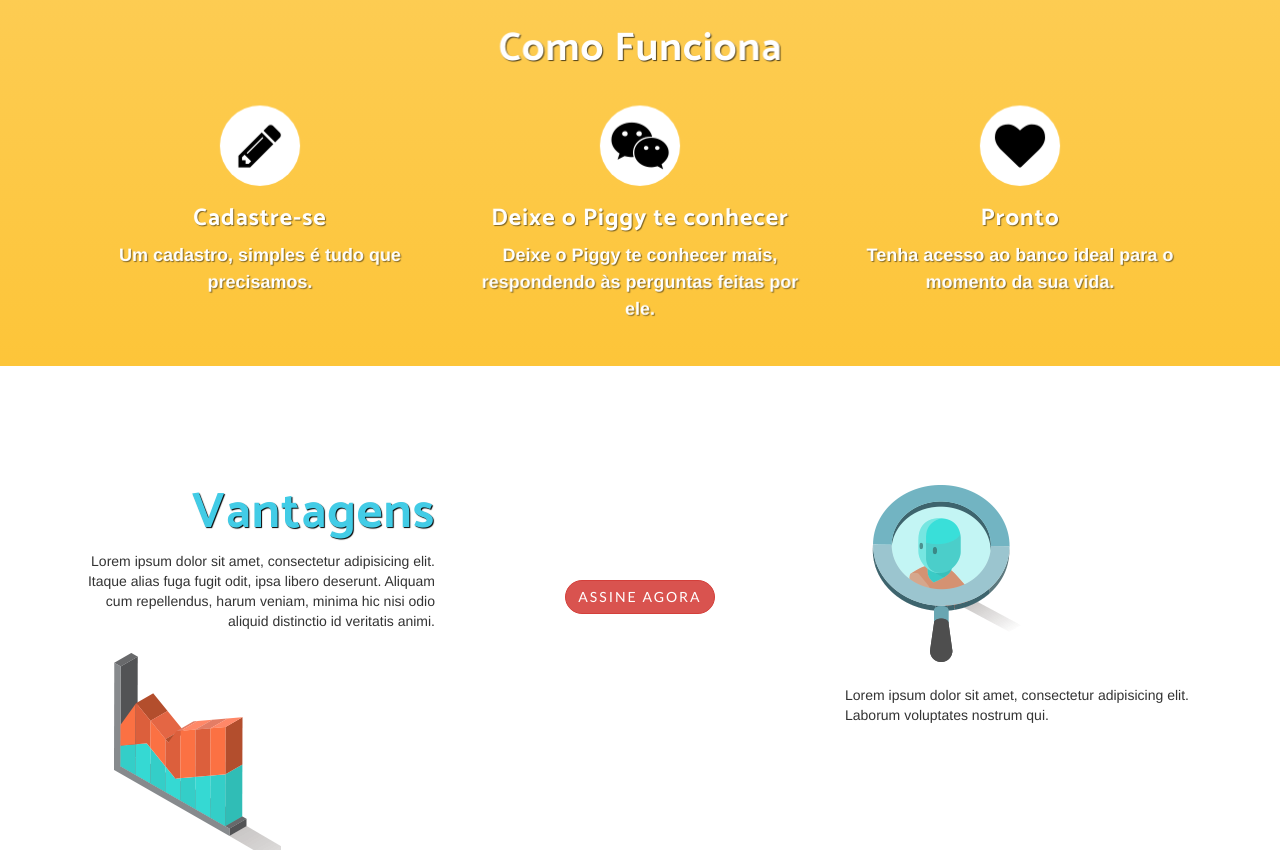
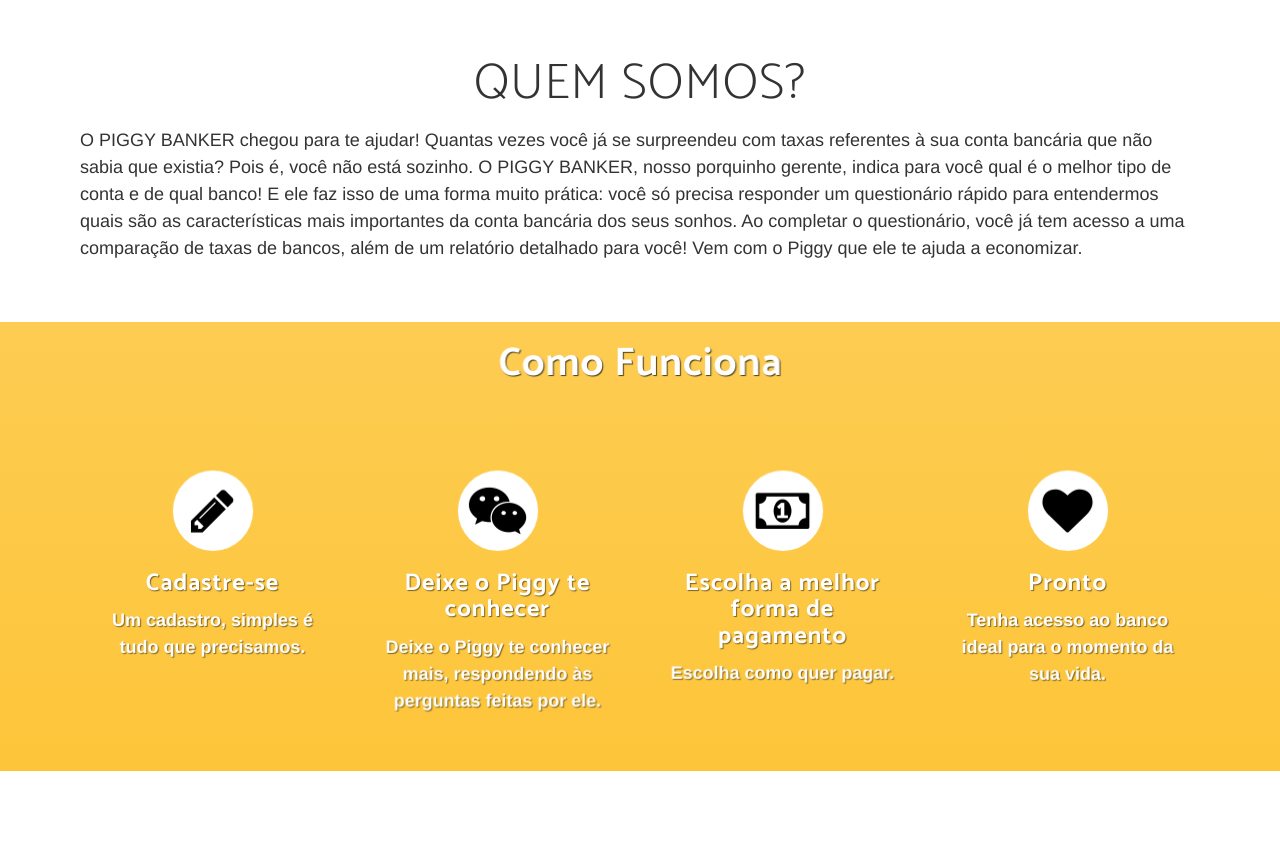
Before and after one commit to deividvs/PiggyBankerSite, a website: page index.html in a window 1280 px wide. Shown: the part 803-1656 px from the top of the page. Drawn offline with nearby package versions, Linux system fonts and the light colour scheme; a web font is replaced by a local one.

Commit message:
remade some changes

```diff
--- a/css/main.css
+++ b/css/main.css
@@ -1,5 +1,13 @@
+*{
+  overflow: none;
+}
+
 header, .download, .features, .overlay, .contact .bg-primary{
   overflow-x: hidden;
+}
+
+.bg-primary{
+  padding: 0!important;
 }
 
 .how_to_work{
@@ -17,6 +25,10 @@
 #mainNav{
   color: #fff;
   padding: 10px;
+}
+
+.contact{
+  background-color: #fdcc52;
 }
 
 .navbar .navbar-nav {
@@ -69,6 +81,10 @@
   text-shadow: 1px 1px 1px rgba(0,0,0,0.5);
 }
 
+.bg-primary{
+  padding: 50px;
+}
+
 .circle-icon{
   background-color: #fff;
   width: 80px;
@@ -79,9 +95,10 @@
   margin-bottom: 20px;
 }
 
-.fa-pencil, .fa-weixin, .fa-heart{
+.fa-pencil, .fa-weixin, .fa-heart, .fa-money{
   color: #000;
   font-size: 50px;
+  padding-top: 0;
 }
 
 .navbar-nav .fa-facebook, .navbar-nav .fa-instagram, .navbar-nav .fa-twitter{
@@ -96,6 +113,10 @@
 
 .btn_sign_in{
   margin: 0 auto;
+}
+
+.bg-primary .row{
+  padding-bottom: 50px;
 }
 
 .download{
@@ -139,6 +160,20 @@
   box-shadow: 1px 1px 1px rgba(0, 0, 0, 0.5);
 }
 
+.WhoAreWe{
+  height: auto;
+  width: 100%;
+  padding-left: 80px;
+  padding-right: 80px;
+  padding-top: 40px;
+  padding-bottom: 40px;
+}
+
+.WhoAreWe h2{
+  text-align: center;
+  margin-bottom: 15px;
+}
+
 .conversarion{
   margin-bottom: 5px;
   padding: 10px;
--- a/index.html
+++ b/index.html
@@ -55,16 +55,13 @@
             <div class="collapse navbar-collapse" id="bs-example-navbar-collapse-1">
                 <ul class="nav navbar-nav">
                     <li>
-                        <a class="page-scroll" href="">Home</a>
+                        <a class="page-scroll" href="#">Home</a>
                     </li>
                     <li>
-                        <a class="page-scroll" href="">Features</a>
+                        <a class="page-scroll" href="#">Blog</a>
                     </li>
                     <li>
-                        <a class="page-scroll" href="">Review</a>
-                    </li>
-                    <li>
-                        <a class="page-scroll" href="">Download</a>
+                        <a class="page-scroll" href="#">Cadastre</a>
                     </li>
                 </ul>
 
@@ -99,14 +96,12 @@
                     <div class="header-content wow bounceInLeft" data-wow-duration="2s">
                         <div class="header-content-inner">
                             <h1 class="discription">
-                              O app que vai te ajudar
-                                <br/>
-                              Financeiramente.
+                              “Dê match com o seu melhor banco”.
                           </h1>
                             <p class="text-left">
                                 Uma ferramenta que te ajuda a entender qual banco, cartão ou tipo de investimento mais atende as suas necessidades do dia a dia de acordo com o seu perfil de gastos. Não perca mais tempo procurando taxas por ai.
                             </p>
-                            <button class="btn btn-danger">Acesse</button>
+                            <button class="btn btn-danger">Cadastre-se</button>
                         </div>
                     </div>
                 </div>
@@ -123,14 +118,24 @@
         </div>
     </header>
 
-    <section id="download" class="download bg-primary text-center">
+    <section class="WhoAreWe">
+        <div class="row">
+            <h2> QUEM SOMOS? </h2>
+        </div>
+        <p> O PIGGY BANKER chegou para te ajudar! Quantas vezes você já se surpreendeu com taxas referentes à sua conta bancária que não sabia que existia? Pois é, você não está sozinho. O PIGGY BANKER, nosso porquinho gerente, indica para você qual é o melhor
+            tipo de conta e de qual banco! E ele faz isso de uma forma muito prática: você só precisa responder um questionário rápido para entendermos quais são as características mais importantes da conta bancária dos seus sonhos. Ao completar o questionário,
+            você já tem acesso a uma comparação de taxas de bancos, além de um relatório detalhado para você! Vem com o Piggy que ele te ajuda a economizar.
+        </p>
+    </section>
+
+    <section id="download" class="bg-primary text-center">
         <div class="container">
-            <div class="row">
+            <div class="row row_how_to_work">
                 <div class="col-md-12">
                     <div class="row">
                         <h3 class="how_to_work wow flipInY" data-wow-duration="4s"> Como Funciona </h3>
                     </div>
-                    <div class="col-md-4 block_midle wow flipInX" data-wow-duration="4s">
+                    <div class="col-md-3 block_midle wow flipInX" data-wow-duration="4s">
                         <div class="col-md-12">
                             <div class="circle-icon">
                                 <i class="fa fa-pencil" aria-hidden="true"></i>
@@ -142,7 +147,7 @@
                             </p>
                         </div>
                     </div>
-                    <div class="col-md-4 block_midle wow flipInX" data-wow-duration="4s">
+                    <div class="col-md-3 block_midle wow flipInX" data-wow-duration="4s">
                         <div class="col-md-12">
                             <div class="circle-icon">
                                 <i class="fa fa-weixin" aria-hidden="true"></i>
@@ -152,7 +157,17 @@
                             <p> Deixe o Piggy te conhecer mais, respondendo às perguntas feitas por ele. </p>
                         </div>
                     </div>
-                    <div class="col-md-4 block_midle wow flipInX" data-wow-duration="4s">
+                    <div class="col-md-3 block_midle wow flipInX" data-wow-duration="4s">
+                        <div class="col-md-12">
+                            <div class="circle-icon">
+                                <i class="fa fa-money" aria-hidden="true"></i>
+                            </div>
+                            <div>
+                                <h3> Escolha a melhor forma de pagamento </h3></div>
+                            <p> Escolha como quer pagar. </p>
+                        </div>
+                    </div>
+                    <div class="col-md-3 block_midle wow flipInX" data-wow-duration="4s">
                         <div class="col-md-12">
                             <div class="circle-icon">
                                 <i class="fa fa-heart" aria-hidden="true"></i>
@@ -173,7 +188,13 @@
                 <div class="col-md-12">
                     <div class="col-md-4 wow flipInX" data-wow-duration="3s">
                         <h2 class="text-right advantage"> Vantagens </h2>
-                        <div class="text-right"> Lorem ipsum dolor sit amet, consectetur adipisicing elit. Itaque alias fuga fugit odit, ipsa libero deserunt. Aliquam cum repellendus, harum veniam, minima hic nisi odio aliquid distinctio id veritatis animi. </div>
+                        <div class="text-left">
+                          <ul>
+                            <li>Mais agilidades em suas pesquisas</li>
+                            <li>Relatório personalizado de acordo com o seu perfil</li>
+                            <li>Vem com o Piggy que ele te ajuda a economizar</li>
+                          </ul>
+                        </div>
                         <img src="img/graph_icon.png" alt="">
                     </div>
                     <div class="col-md-4 block_sign wow flipInX" data-wow-duration="3s">
@@ -261,11 +282,12 @@
     <section id="banner_bottom" class="wow zoomIn" data-wow-duration="3s">
         <h3> Lorem ipsum dolor sit amet, consectetur adipisicing elit.
             Sunt non mollitia rem amet quos, cum odit, eum ducimus veritatis s
-            apiente consectetur et ea sequi aperiam recusandae vero asperiores quidem nemo.</h3>
+            apiente consectetur et ea sequi aperiam recusandae vero asperiores quidem nemo.
+          </h3>
         <div class="btn btn-danger"> Assine Agora </div>
     </section>
 
-    <section id="contact" class="contact bg-primary">
+    <section id="contact" class="contact">
         <div class="container">
             <h2>Nós <i class="fa fa-heart wow rollIn" data-wow-duration="3s"></i> Novos Amigos !</h2>
             <ul class="list-inline list-social">
```
Lines whose indentation alone changed are shown as unchanged.
